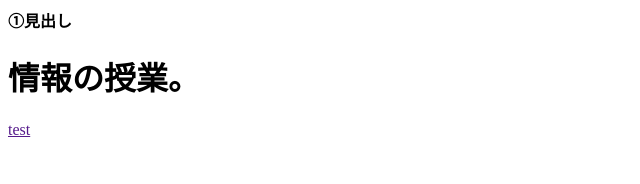
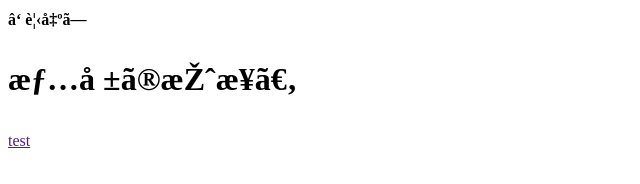
Before and after one commit to FHS-JAZZ-CLUB/web, a plain HTML site: page index.html in a window 1280 px wide. Shown: the whole page, without its empty margins (0-640 px from the left). Drawn offline with Linux system fonts and the light colour scheme.

Commit message:
index.html meta linu

```diff
--- a/index.html
+++ b/index.html
@@ -1,5 +1,8 @@
 <html>
     <head>
+        <meta charset=:"UTF-8">
+        <meta name="viewpoint" content="width=device-width, initial-scale=1">
+        <link rel="stylesheet" href="style.css">
         <title>HTMLの練習</title>
     </head>
     <body>
```
